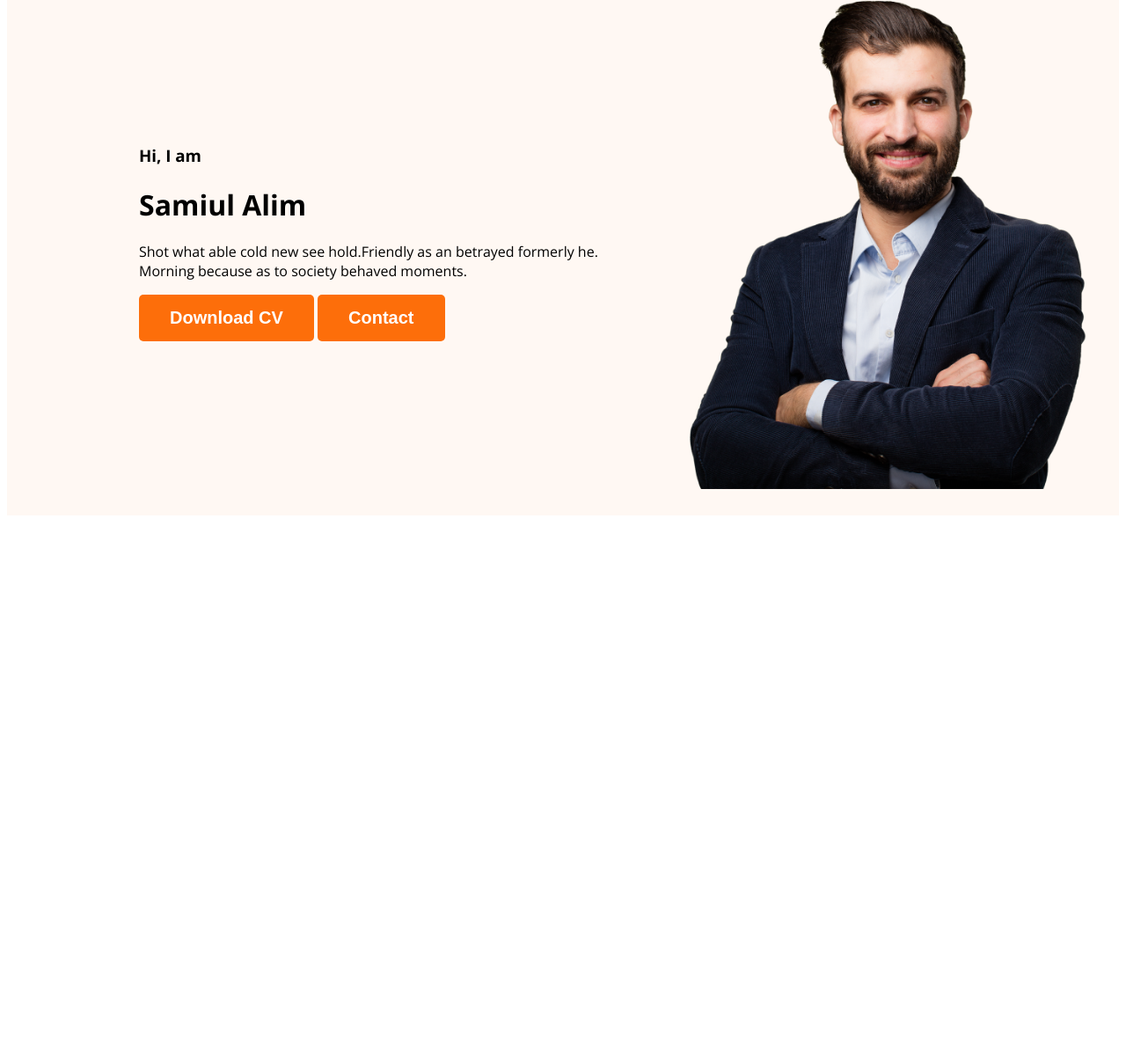
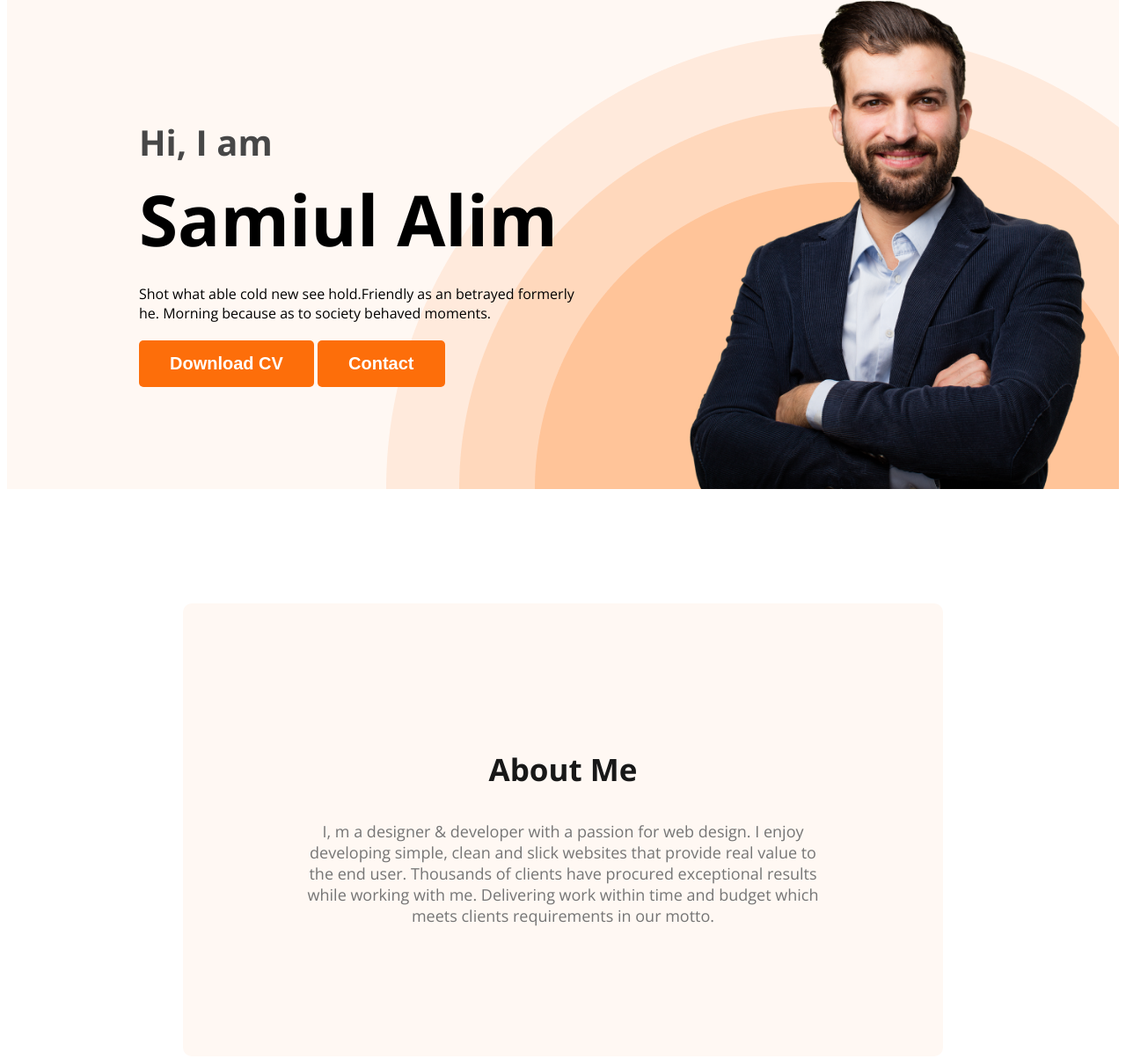
Before and after one commit to samiulalim95/A-Programming-Hero-Milestone-1-Module-5-web-development-portfolio, a plain HTML site: page index.html in a window 1280 px wide. Shown: the part 196-1400 px from the top of the page at 88% size. Before the commit the page ends 800 px from the top, so only its background shows below. Drawn offline with nearby package versions, Linux system fonts and the light colour scheme.

Commit message:
5.about section added

```diff
--- a/index.html
+++ b/index.html
@@ -25,7 +25,7 @@
             <div class="banner-content">
                 <h3 class="banner-greetings">Hi, I am</h3>
                 <h1 class="banner-title">Samiul Alim</h1>
-                <p>Shot what able cold new see hold.Friendly as an betrayed formerly he. Morning because as to society behaved moments.</p>
+                <p class="banner-description">Shot what able cold new see hold.Friendly as an betrayed formerly he. Morning because as to society behaved moments.</p>
                 <button class="btn-primary">Download CV</button>
                 <button class="btn-primary">Contact</button>
             </div>
@@ -33,7 +33,10 @@
         </div>
     </header>
     <main>
-
+       <section class="about">
+        <h3 class="section-title">About Me</h3>
+        <p class="section-description">I, m a designer & developer with a passion for web design. I enjoy developing simple, clean and slick websites that provide real value to the end user. Thousands of clients have procured exceptional results while working with me. Delivering work within time and budget which meets clients requirements in our motto.</p>
+       </section>
     </main>
     <footer></footer>
 </body>
--- a/styles/portfolio.css
+++ b/styles/portfolio.css
@@ -15,6 +15,21 @@ body{
     font-weight: 700;
     color: white;
     padding: 15px 35px;
+}
+
+.section-title{
+    color: #181818;
+    text-align: center;
+    font-size: 35px;
+    font-style: normal;
+    font-weight: 700;
+    line-height: normal;
+}
+
+.section-description{
+    color: #757575;
+    text-align: center;
+    font-size: 18px;
 }
 /* nav related styles */
 nav{
@@ -53,14 +68,47 @@ nav a{
 /* header related styles */
 .header{
     background-color: #FFF8F3;
+    background-image: url(../images/header_bg.png);
+    background-repeat: no-repeat;
+    background-position: bottom right;
 }
 
 .banner{
-    padding: 30px 30px 30px 150px;
+    padding: 30px 30px 0px 150px;
     display: flex;
     align-items: center;
+    justify-content: space-between;
 }
 
 .banner .profile-picture{
     width: 500px;
 }
+.banner-greetings{
+    font-size: 40px;
+    color: #474747;
+    margin-bottom: 0;
+}
+.banner-title{
+    font-size: 80px;
+    font-weight: 700;
+    margin-top: 5px;
+    margin-bottom: 20px;
+}
+.banner-description{
+    margin-top: 5px;
+    margin-bottom: 20px;
+}
+.banner-content{
+    max-width: 500px;
+}
+
+
+/* main section styles */
+
+/* about section styles */
+.about{
+    padding: 130px;
+    border-radius: 10px;
+    background: #FFF8F3;
+    margin: 130px 200px;
+}
```
